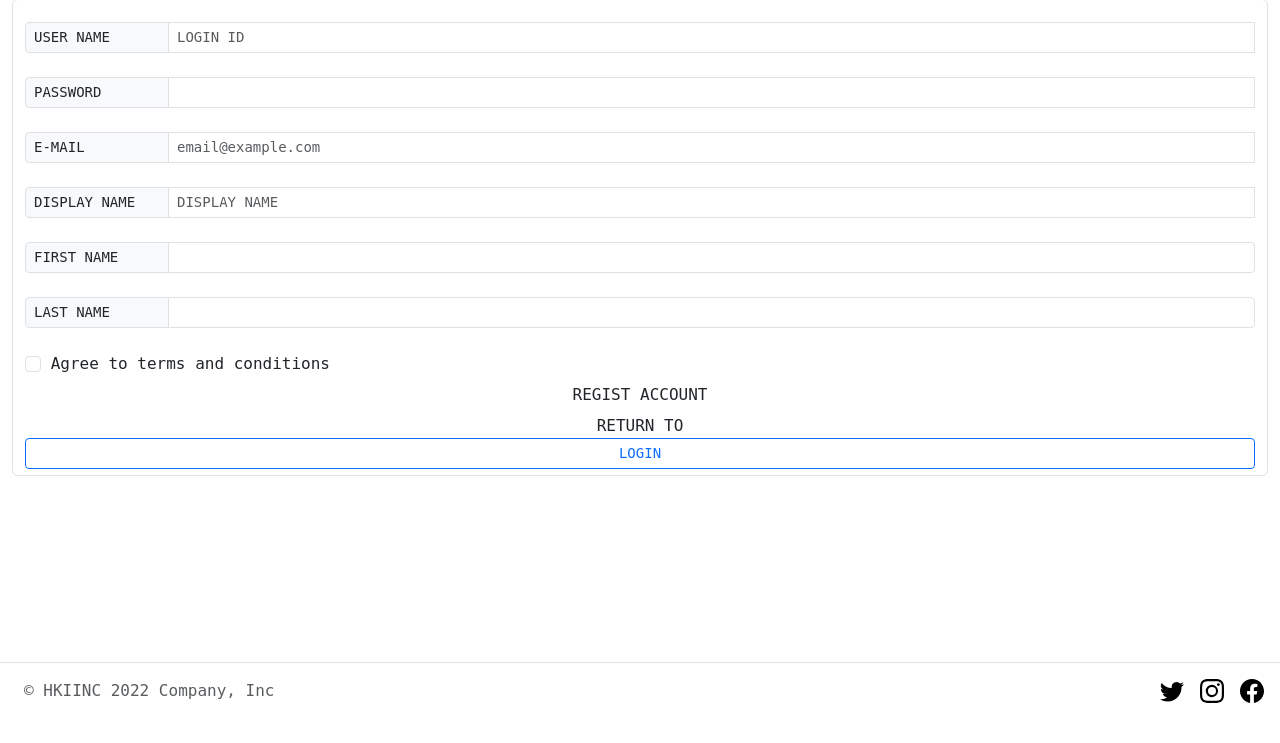
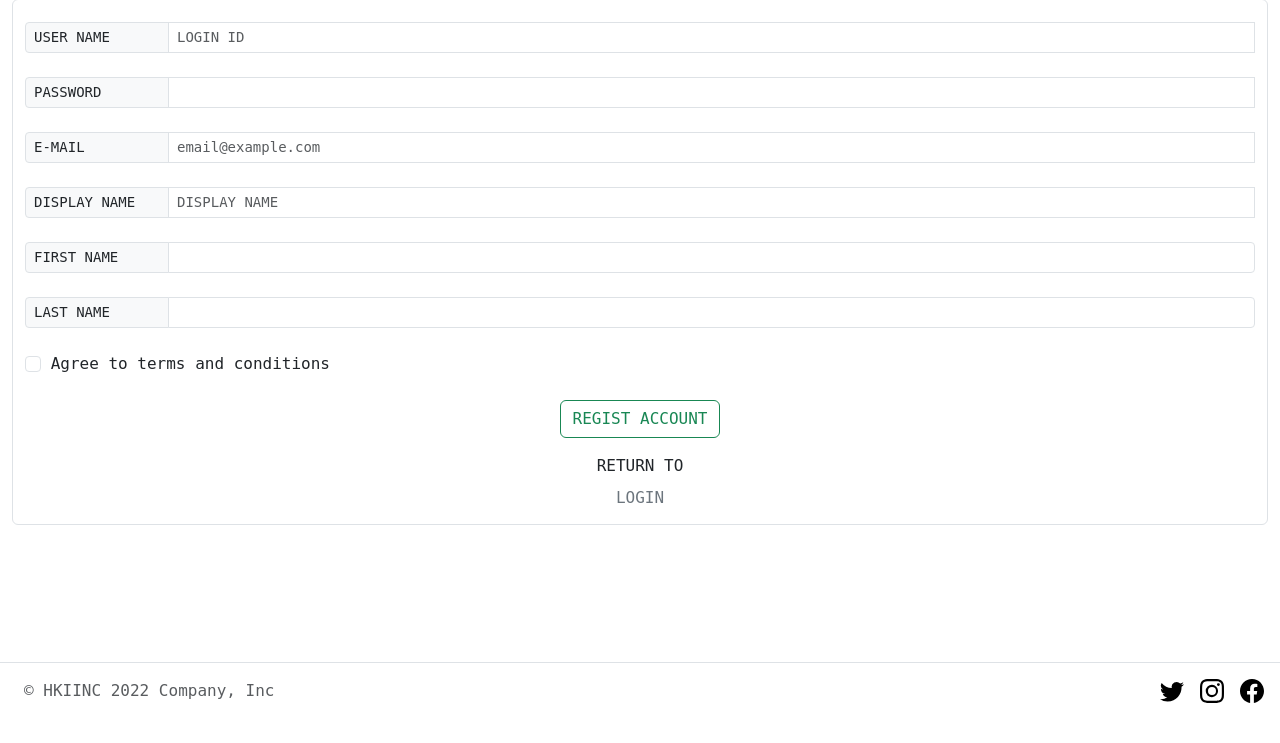
Before and after one commit to constantinedev/Flask-CMS, a Flask app: page /regist in a window 1280 px wide. Shown: the part 57-800 px from the top of the page. Run offline with Flask 2, Linux system fonts and the light colour scheme.

Commit message:
origin main

```diff
--- a/system/panel.py
+++ b/system/panel.py
@@ -43,7 +43,7 @@ def register():
     try:
       sqlite_utils.Database('db/admin.session')['agents'].insert(reg_info, alter=True)
       return redirect('/login')
-    except:
+    except sqlite3.OperationalError as e:
       return render_template('theam/register.html', title="ERROR", result="REGIST ERROR")
 
   if request.method == 'GET':
--- a/system/setup.py
+++ b/system/setup.py
@@ -80,7 +80,7 @@ class agent(UserMixin):
     try:
       return str(self.id)
     except AttributeError:
-      raise NotImplementedError('No ID Find in system.`') from None
+      raise NotImplementedError('No ID Find in system. ') from None
 
 login = LoginManager()
 
--- a/templates/theam/register.html
+++ b/templates/theam/register.html
@@ -59,7 +59,7 @@
 		<input type="text" class="form-control" id="lname" name="lname" value="">
 	</div>
 
-	<div class="form-check-sm">
+	<div class="form-check-sm mb-4">
 		<input class="form-check-input" type="checkbox" value="" id="invalidCheck" required>
 		<label class="form-check-label" for="invalidCheck">
 			Agree to terms and conditions
@@ -69,10 +69,13 @@
 		</div>
 	</div>
 
-	<div class="d-grid">
-		<button class="btn btn-outline" type="submit">REGIST ACCOUNT</button>
+	<div class="text-center mb-3">
+		{%if result %}<span class="text-center"><strong style="color:red;">{{result}}</strong></span>{% endif %}
+		<button class="btn btn-outline-success" type="submit">REGIST ACCOUNT</button>
+	</div>
+	<div class="text-center">
 		<span class="text-center">RETURN TO</span>
-		<a class="btn btn-sm btn-outline-primary" href="/login">LOGIN</a>
+		<a class="nav nav-link link-secondary" href="/login">LOGIN</a>
 	</div>
 </form>
 
```
Also changed, not shown: 1 other file.
